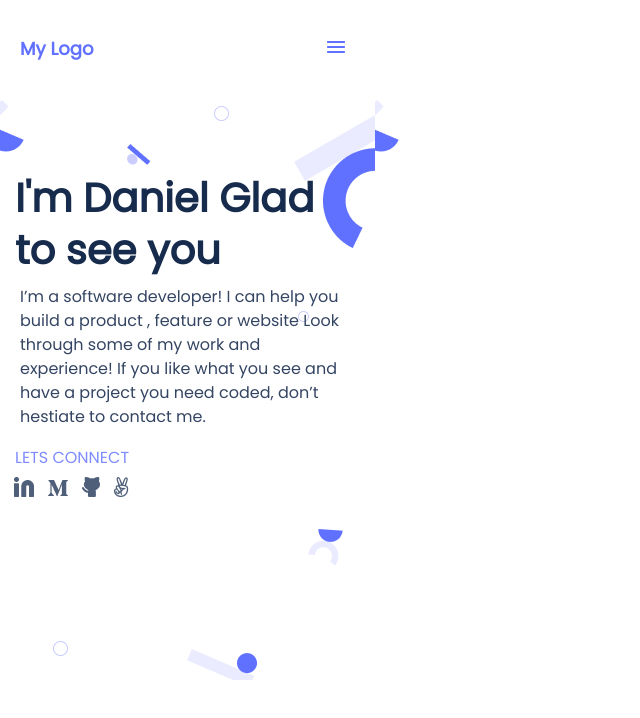
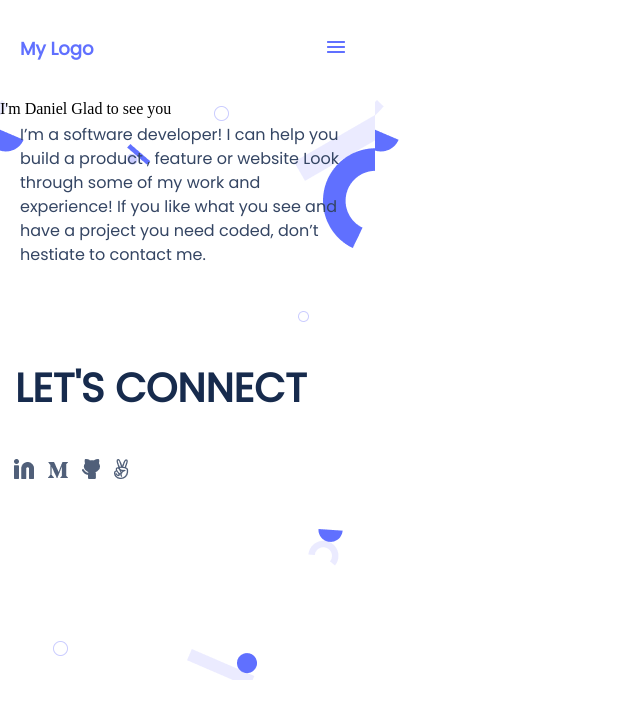
Before and after one commit to gdvl777/Portfolio, a plain HTML site: page src/index.html in a window 1280 px wide. Shown: the whole page, without its empty margins (0-640 px from the left). Drawn offline with Linux system fonts and the light colour scheme.

Commit message:
Update index.html

```diff
--- a/src/index.html
+++ b/src/index.html
@@ -21,9 +21,9 @@
 
 <section >
     <div class="container">
-        <h2>I'm Daniel Glad to see you</h2>
+        <h1>I'm Daniel Glad to see you</h1>
          <p >I’m a software developer! I can help you build a product , feature or website Look through some of my work and experience! If you like what you see and have a project you need coded, don’t hestiate to contact me.</p>
-         <p>LETS CONNECT</p>
+         <h2>LET'S CONNECT</h2>
 
     <ul class="media">
         <li><a  href=""><img class="twitter" src="../assets/twitter.png" alt=""></a></li>
```
